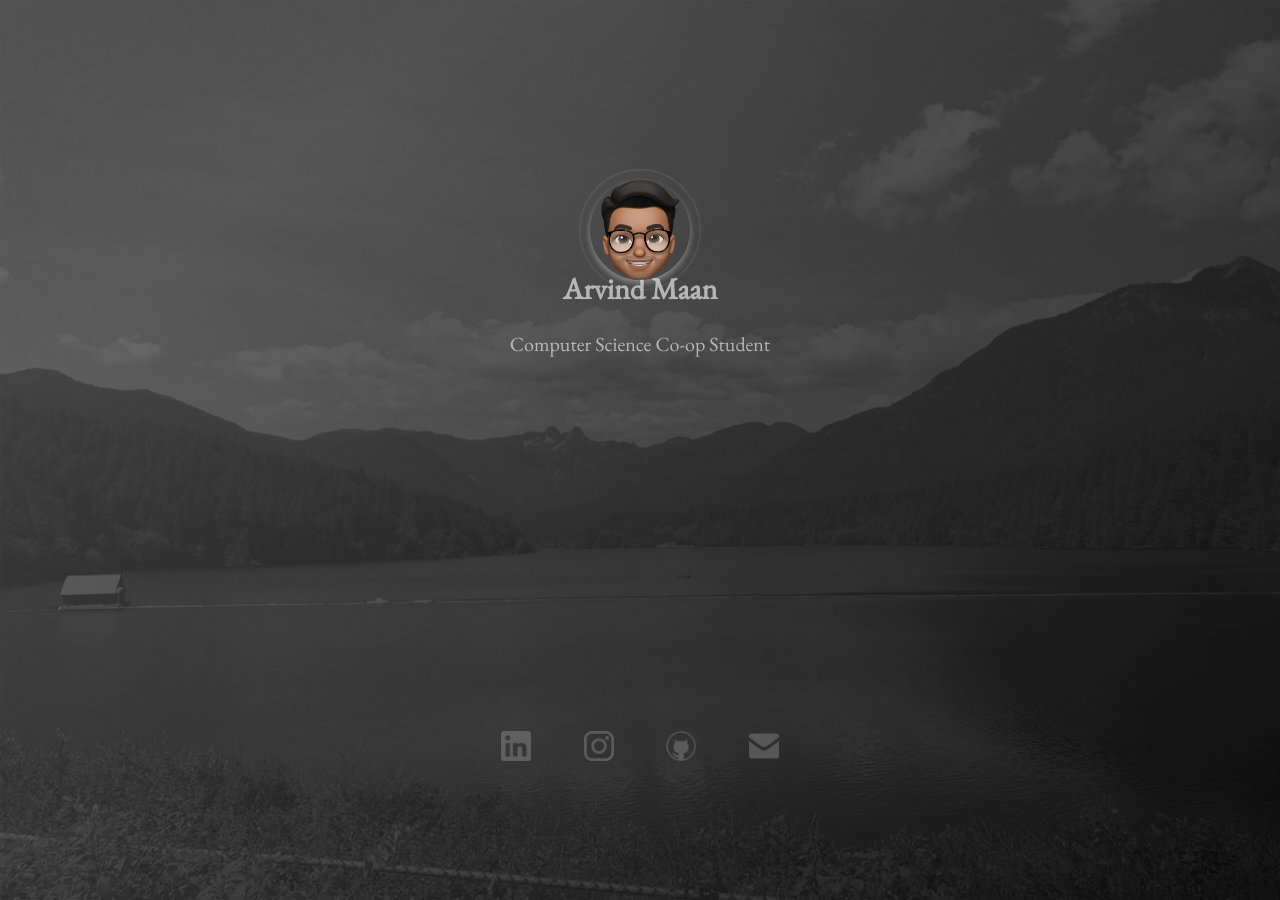
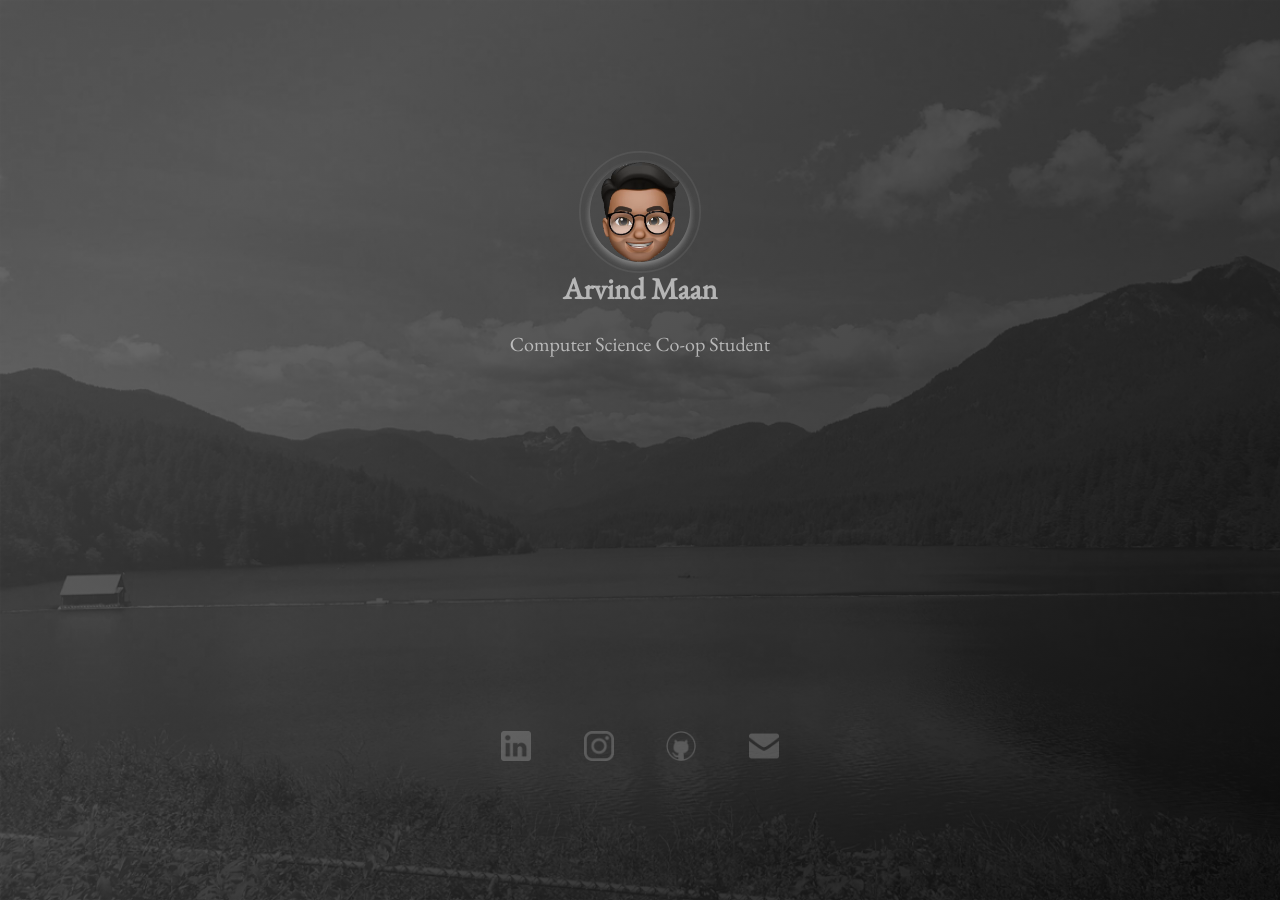
Before and after one commit to Arvind-Maan/arvind-maan.github.io, a Jekyll site: the page built from index.html, in a window 1280 px wide. Built offline with Jekyll 4.4.1, drawn with Linux system fonts in a browser that asks for light colours.

Commit message:
updated main.css

```diff
--- a/_sass/main.scss
+++ b/_sass/main.scss
@@ -1,4 +1,4 @@
-$avataroffset: -20%;
+$avataroffset: -18%;
 $circleradius: 50%;
 $animationoffset: -20%;
 
```
